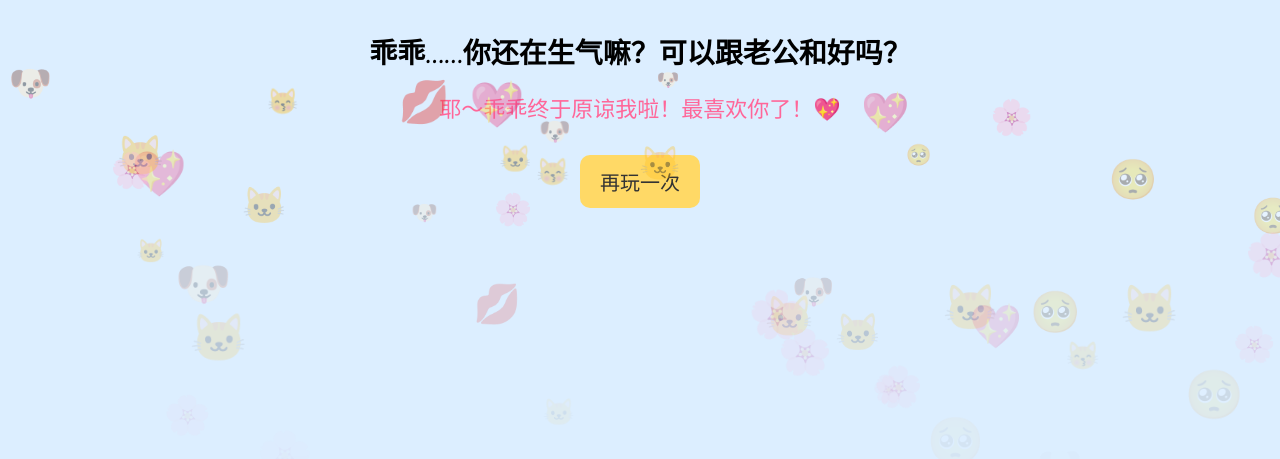
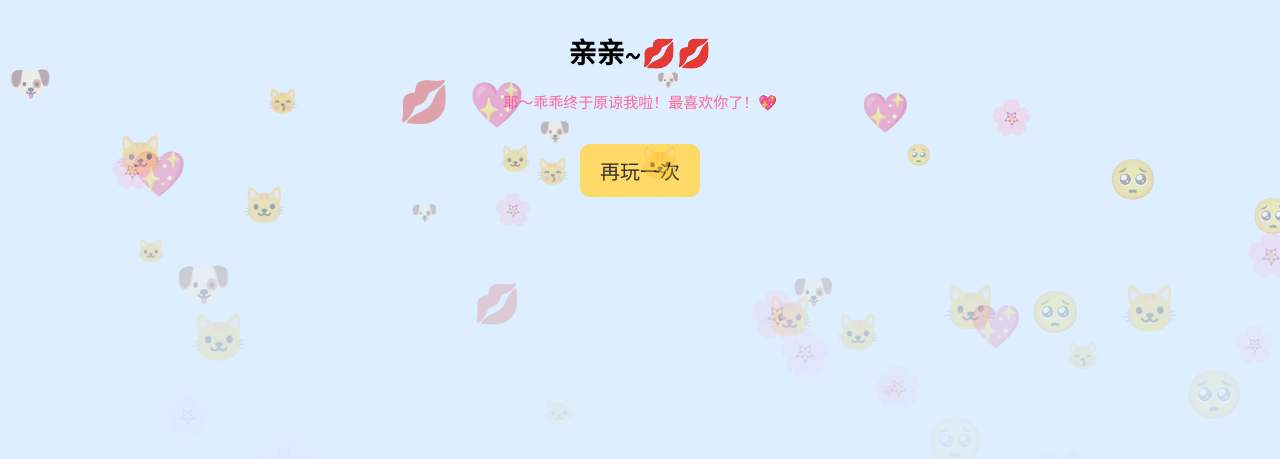
Before and after one commit to CynthiaZjscj/CC, a plain HTML site: page dog_cat.html in a window 1280 px wide. Both pictures are taken after a click on the button "和好". Shown: the part 341-800 px from the top of the page. Drawn offline with Linux system fonts and the light colour scheme.

Commit message:
Update dog_cat.html

```diff
--- a/dog_cat.html
+++ b/dog_cat.html
@@ -94,7 +94,7 @@
     @media (min-width: 600px) {
       #title { font-size: 28px; }
       button { font-size: 20px; }
-      #final-message { font-size: 22px; }
+      #final-message { font-size: 15px; }
     }
   </style>
 </head>
@@ -121,6 +121,7 @@
 
     function makePeace() {
       document.getElementById("main-img").src="https://pub-585f3f0f8f3d45d1a6273d054813ef11.r2.dev/DAC/kiss.png";
+      document.getElementById("title").innerText = "亲亲~💋💋";
       document.getElementById("ok-btn").style.display = "none";
       document.getElementById("not-btn").style.display = "none";
       document.getElementById("final-message").style.display = "block";
```
